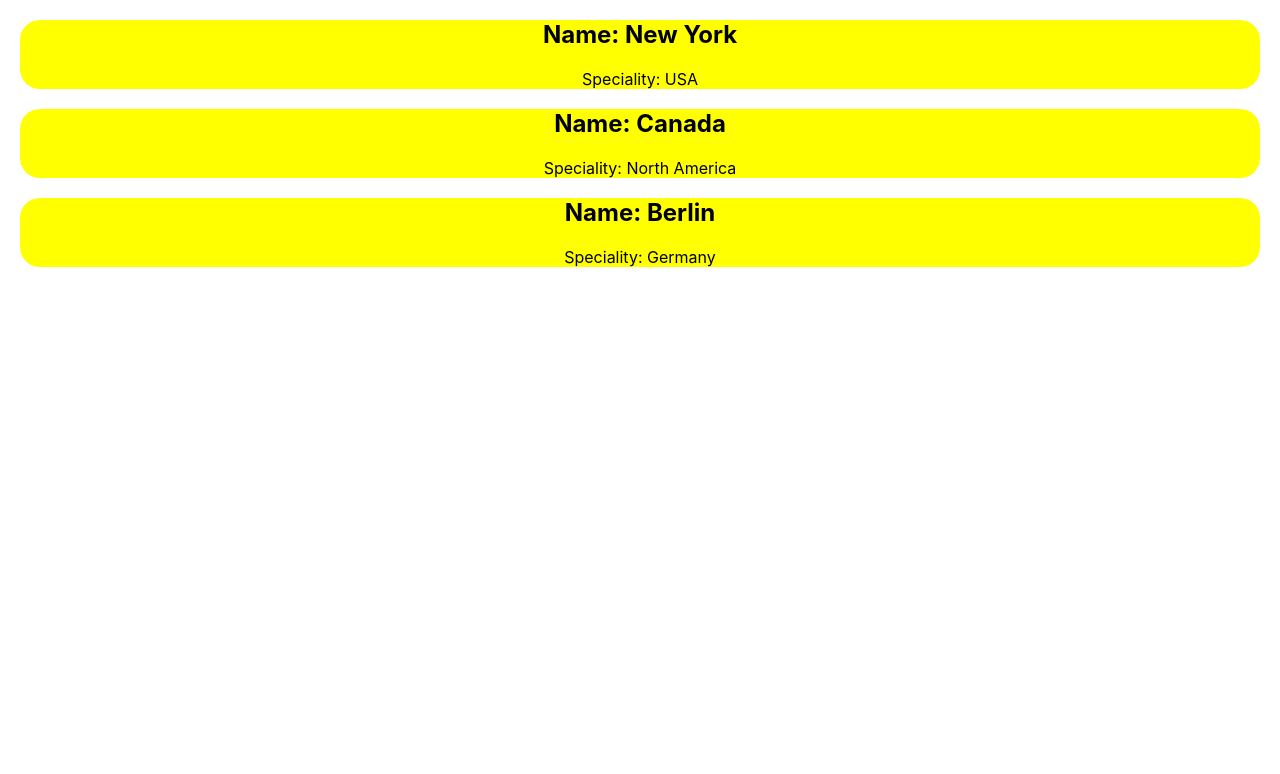
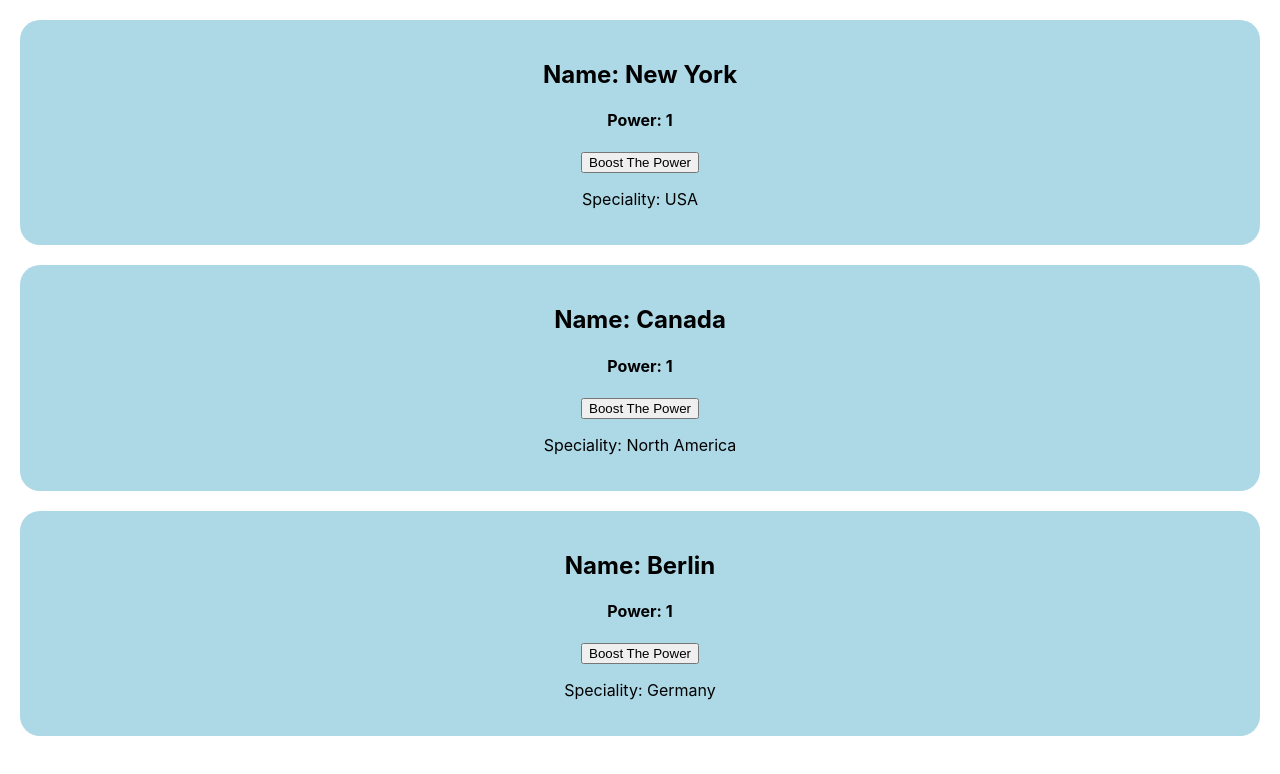
Before and after one commit to sadiaprova12/ReactJS-Core-Concepts-Recap, a React (Create React App) app: page / in a window 1280 px wide. Shown: the top 774 px of the page. Built offline with nearby package versions, Linux system fonts and the light colour scheme.

Commit message:
added use state

```diff
--- a/src/App.js
+++ b/src/App.js
@@ -1,5 +1,6 @@
 import logo from './logo.svg';
 import './App.css';
+import { useState } from 'react';
 
 function App() {
   return (
@@ -12,14 +13,22 @@ function App() {
 }
 
 const districtStyle ={
-  backgroundColor: 'yellow',
+  backgroundColor: 'lightblue',
   margin: '20px',
-  borderRadius: '20px'
+  borderRadius: '20px',
+  padding: '20px'
 }
 function District(props){
+  const [power, setPower] = useState(1);
+  const boostPower = () => {
+    const newPower = power * 2;
+    setPower(newPower);
+  }
   return (
     <div style={districtStyle}>
       <h2>Name: {props.city}</h2>
+      <h4>Power: {power}</h4>
+      <button onClick={boostPower}>Boost The Power</button>
       <p>Speciality: {props.country}</p>
     </div>
   )
```
